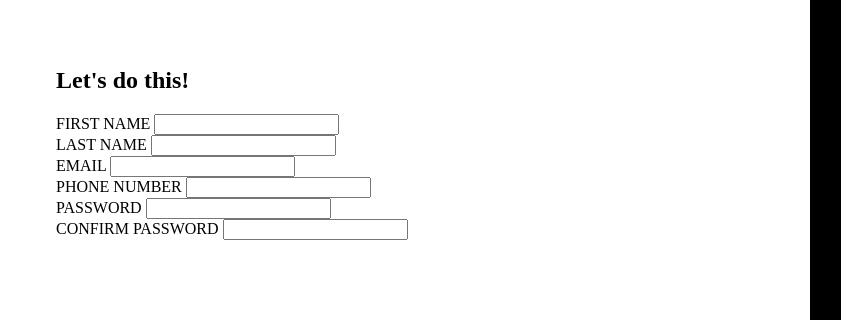
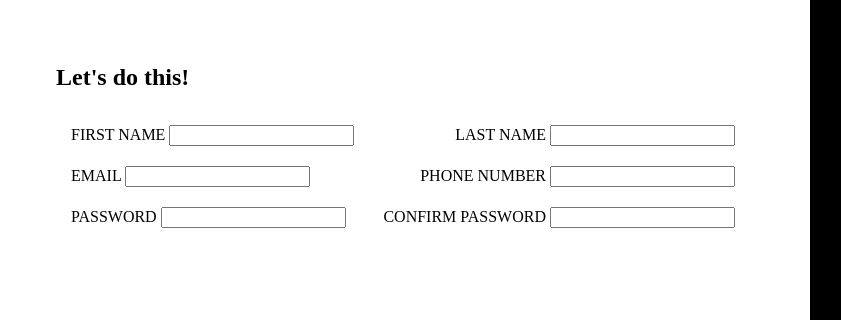
Before and after one commit to P-Welfare/sign-up-form, a plain HTML site: page index.html in a window 1280 px wide. Shown: the part 480-800 px from the top of the page, 342-1183 px from the left. Drawn offline with Linux system fonts and the light colour scheme.

Commit message:
Add justify content to CSS

```diff
--- a/index.html
+++ b/index.html
@@ -22,15 +22,20 @@
             <div id="signup">
             <h2>Let's do this!</h2>
             <form action="#" method="post">
-                <div>
+                <div id="signupForm">
+                <div id="divOne">
+                    <div>
                     <label for="first_name">FIRST NAME</label>
                     <input type="text" id="first_name" name="first_name">
-                </div>
+                    </div>
                 <div>
                     <label for="last_name">LAST NAME</label>
                     <input type="text" id="last_name" name="last_name">
                 </div>
+                </div>
+                <div id="divTwo">
                 <div>
+
                     <label for="email">EMAIL</label>
                     <input type="email" id="email" name="email">
                 </div>
@@ -38,6 +43,8 @@
                     <label for="phone">PHONE NUMBER</label>
                     <input type="tel" id="phone" name="phone">
                 </div>
+            </div>
+                <div id="divThree">
                 <div>
                     <label for="password-1">PASSWORD</label>
                     <input type="password" id="password-1" name="password-1">
@@ -46,8 +53,8 @@
                     <label for="password-2">CONFIRM PASSWORD</label>
                     <input type="password" id="password-2" name="password-2">
                 </div>
-
-
+            </div>
+        </div>
 
 
             </form>
--- a/styles.css
+++ b/styles.css
@@ -27,3 +27,31 @@ img {
     border: 5px;
     border-color: black;
 }
+
+#signupForm {
+    display: flex;
+    flex-direction: column;
+    flex-wrap: wrap;
+
+    padding: 5px;
+    width: auto;
+    flex: 1 1 auto;
+}
+
+#divOne {
+    display: flex;
+    padding: 10px;
+    justify-content: space-between;
+}
+
+#divTwo {
+    display: flex;
+    padding: 10px;
+    justify-content: space-between;
+}
+
+#divThree {
+    display: flex;
+    padding: 10px;
+    justify-content: space-between;
+}
```
